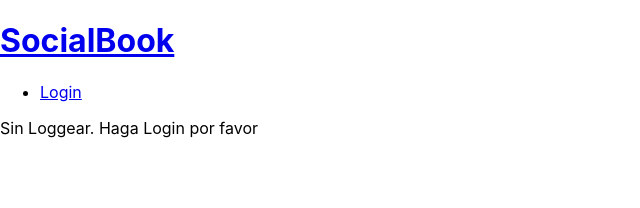
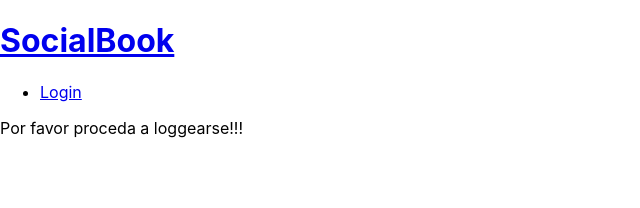
Before and after one commit to Angelvilad/04---React---SocialBook, a React (Create React App) app: page / in a window 1280 px wide. Shown: the top 208 px of the page, without its empty margins (0-640 px from the left). Built offline with nearby package versions, Linux system fonts and the light colour scheme.

Commit message:
Create Main&MainLogout, for rendering depending if logged or not

```diff
--- a/src/App.js
+++ b/src/App.js
@@ -7,14 +7,15 @@ import './App.css';
 
 import Header from './components/Header';
 import LoginForm from './components/LoginForm';
-import BodyPage from './components/BodyPage';
+import Main from './components/Main';
+import MainLogout from './components/MainLogout';
 
 const App = (props) =>
     <BrowserRouter>
       <div className="main-container" >
         <Header />
         <Switch>
-          <Route exact path="/" component={BodyPage} />
+          <Route exact path="/" component={props.login ? Main : MainLogout} />
           <Route path="/login/" component={LoginForm} />
         </Switch>
       </div>
--- a/src/components/BodyPage.js
+++ /dev/null
@@ -1,17 +0,0 @@
-import React from 'react';
-import {connect} from 'react-redux';
-
-const BodyPageView = (props) =>
-    <div className="body-page-wrapper">
-        {
-            props.login
-                ?<p>Estoy Loggeado!!</p> //Aqui va el cuerpo de la pagina estando logeado
-                :<p>Sin Loggear. Haga Login por favor</p> //Aqui va el cuerpo de la pagina sin estar loggeado (p.e. sugerencia para logearse)
-        }
-    </div>
-
-const BodyPage = connect(
-    state => state
-)(BodyPageView);
-
-export default BodyPage
--- /dev/null
+++ b/src/components/Main.js
@@ -0,0 +1,8 @@
+import React from 'react';
+
+const Main = () =>
+    <div className="body-page-wrapper">
+        <p>Estoy Loggeado!!</p>
+    </div>
+
+export default Main;
--- /dev/null
+++ b/src/components/MainLogout.js
@@ -0,0 +1,8 @@
+import React from 'react';
+
+const MainLogout = () =>
+    <div className="body-page-wrapper">
+        <p>Por favor proceda a loggearse!!!</p>
+    </div>
+
+export default MainLogout;
```
